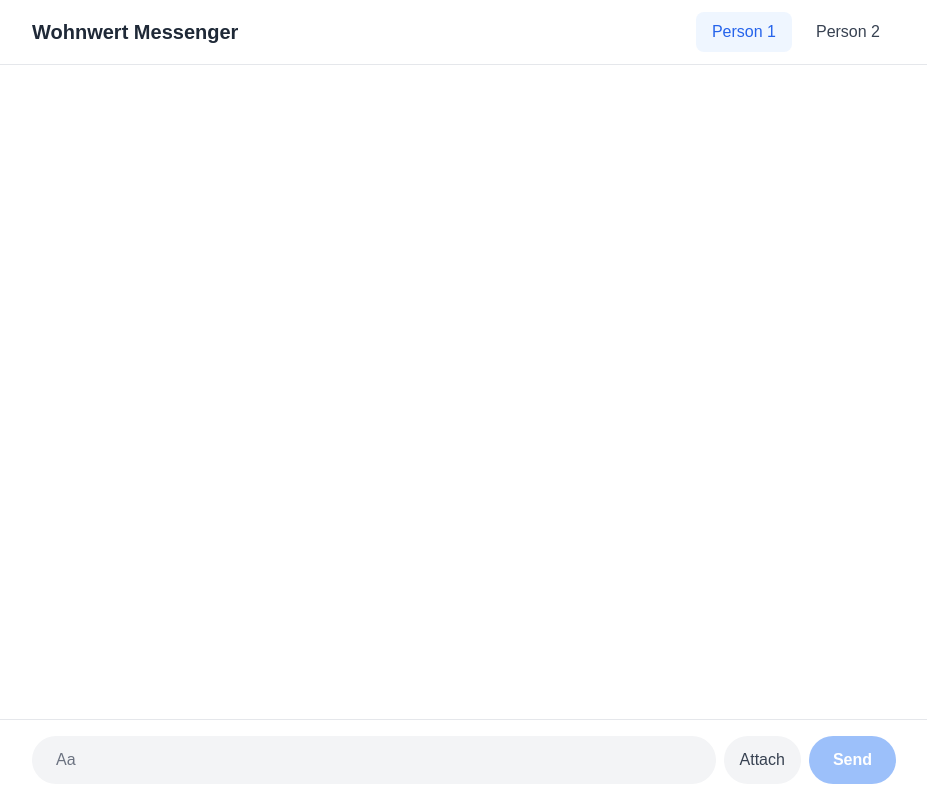
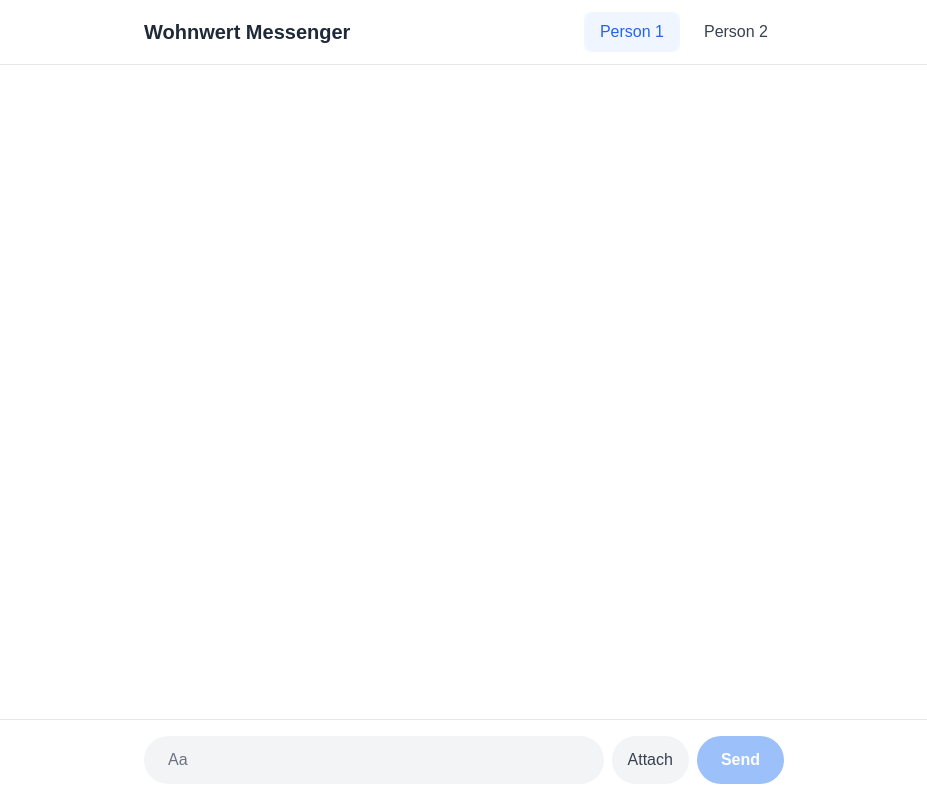
Before and after one commit to 2azo/chat_app, a Next.js app: page / in a window 1280 px wide. Shown: the whole page, without its empty margins (176-1103 px from the left). Built offline with nearby package versions, Linux system fonts and the light colour scheme.

Commit message:
center of each halfed solved

```diff
--- a/app/page.tsx
+++ b/app/page.tsx
@@ -52,7 +52,7 @@ const ChatApp = () => {
     <div className="h-screen flex flex-col bg-white">
       {/* Header */}
       <div className="bg-white border-b shadow-sm">
-        <div className="max-w-4xl mx-auto px-4">
+        <div className="max-w-2xl mx-auto px-4">
           <div className="flex items-center justify-between h-16">
             <h1 className="text-xl font-semibold text-gray-800">Wohnwert Messenger</h1>
             <div className="flex gap-2">
@@ -75,22 +75,34 @@ const ChatApp = () => {
 
       {/* Chat Container */}
       <div className="flex-1 overflow-hidden bg-white">
-        <div className="max-w-4xl mx-auto h-full px-4 py-6 overflow-y-auto">
+        <div className="max-w-2xl mx-auto h-full px-4 py-6 overflow-y-auto">
           <div className="flex flex-col gap-2">
-            {messages.map((message, index) => (
-              <div key={message.id} className={`flex ${message.sender === activeUser ? 'justify-end' : 'justify-start'}`}>
-                <div className="flex flex-col max-w-[70%]">
+            {messages.map((message) => (
+              <div key={message.id} className="w-full flex">
+                <div className={`w-3/6 ${message.sender === activeUser ? 'translate-x-full flex justify-center' : 'flex justify-center'}`}>
+
+                    <div className={ `flex flex-col px-4 py-2 max-w-[80%] border-4 rounded-2xl ${message.sender === activeUser ? 'border-orange-500' : 'border-gray-300'}` }>
                       {message.text && (
-                    <div className={`px-4 py-2 rounded-lg ${message.sender === activeUser ? 'bg-blue-500 text-white' : 'bg-gray-200 text-gray-900'}`}>
+                        <div
+                          className={` bg-white text-gray-900 break-words `}
+                        >
                           {message.text}
                         </div>
                       )}
                       {message.file && (
                         <div className="mt-2">
                           {message.file.type.startsWith('image/') ? (
-                        <img src={URL.createObjectURL(message.file)} alt="Uploaded" className="max-w-full rounded-lg" />
+                            <img
+                              src={URL.createObjectURL(message.file)}
+                              alt="Uploaded"
+                              className="max-w-full rounded-lg"
+                            />
                           ) : (
-                        <a href={URL.createObjectURL(message.file)} download={message.file.name} className="text-blue-500 underline">
+                            <a
+                              href={URL.createObjectURL(message.file)}
+                              download={message.file.name}
+                              className="text-blue-500 underline"
+                            >
                               {message.file.name}
                             </a>
                           )}
@@ -101,15 +113,17 @@ const ChatApp = () => {
                       </span>
                     </div>
                   </div>
+                </div>
             ))}
             <div ref={messagesEndRef} />
           </div>
         </div>
       </div>
 
+
       {/* Message Input */}
       <div className="bg-white border-t">
-        <div className="max-w-4xl mx-auto p-4">
+        <div className="max-w-2xl mx-auto p-4">
           <form onSubmit={handleSend} className="flex gap-2">
             <input
               type="text"
```
Lines whose indentation alone changed are shown as unchanged.
